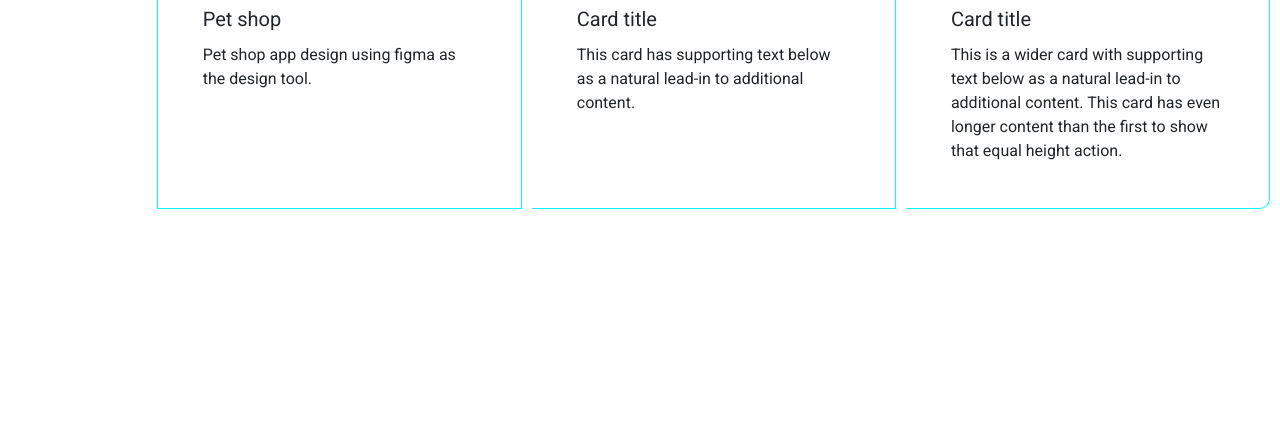
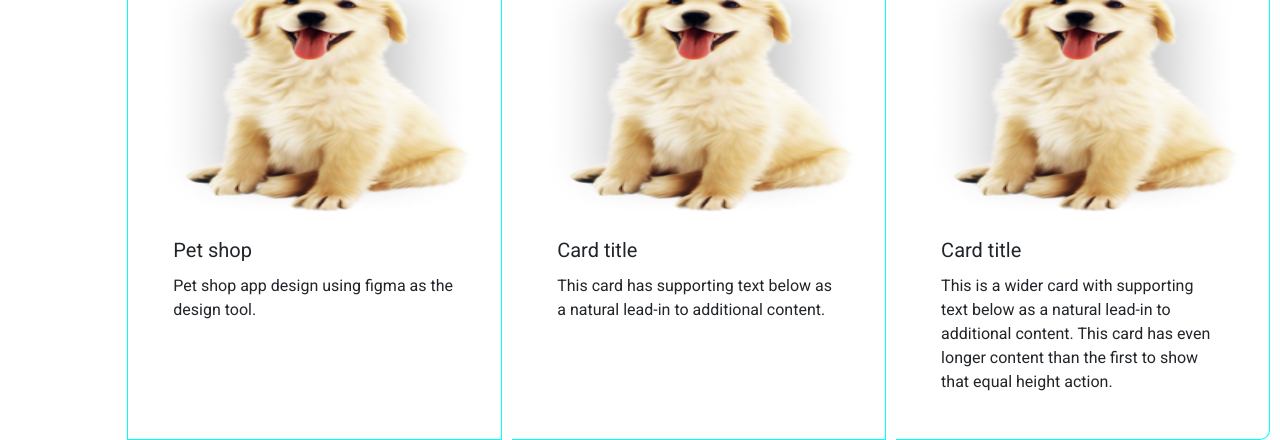
Before and after one commit to Arundinesan/nwport, a plain HTML site: page index.html in a window 1280 px wide. Shown: the part 430-870 px from the top of the page. Before the commit the page ends 800 px from the top, so only its background shows below. Drawn offline with nearby package versions, Linux system fonts and the light colour scheme.

Commit message:
img size

```diff
--- a/index.html
+++ b/index.html
@@ -96,23 +96,23 @@
 
   <!--Project-->
   <div class="card-group">
-    <h1  class="project">Projects</h1>
+    <h2><p>Projects</p></h2>
     <div class="card">
-      <img src="assets/work.png" class="card-img-top" alt="...">
+      <img src="assets/pngegg 1.png" class="card-img-top" alt="..." width="383px" height="255px">
       <div class="card-body">
         <h5 class="card-title">Pet shop</h5>
         <p class="card-text">Pet shop app design using figma as the design tool.</p>
       </div>
     </div>
     <div class="card">
-      <img src="assets/work.png" class="card-img-top" alt="...">
+      <img src="assets/pngegg 1.png" class="card-img-top" alt="..."width="383px" height="255px" >
       <div class="card-body">
         <h5 class="card-title">Card title</h5>
         <p class="card-text">This card has supporting text below as a natural lead-in to additional content.</p>
       </div>
     </div>
     <div class="card">
-      <img src="assets/work.png" class="card-img-top" alt="...">
+      <img src="assets/pngegg 1.png" class="card-img-top" alt="..."width="383px" height="255px">
       <div class="card-body">
         <h5 class="card-title">Card title</h5>
         <p class="card-text">This is a wider card with supporting text below as a natural lead-in to additional content. This card has even longer content than the first to show that equal height action.</p>
```
